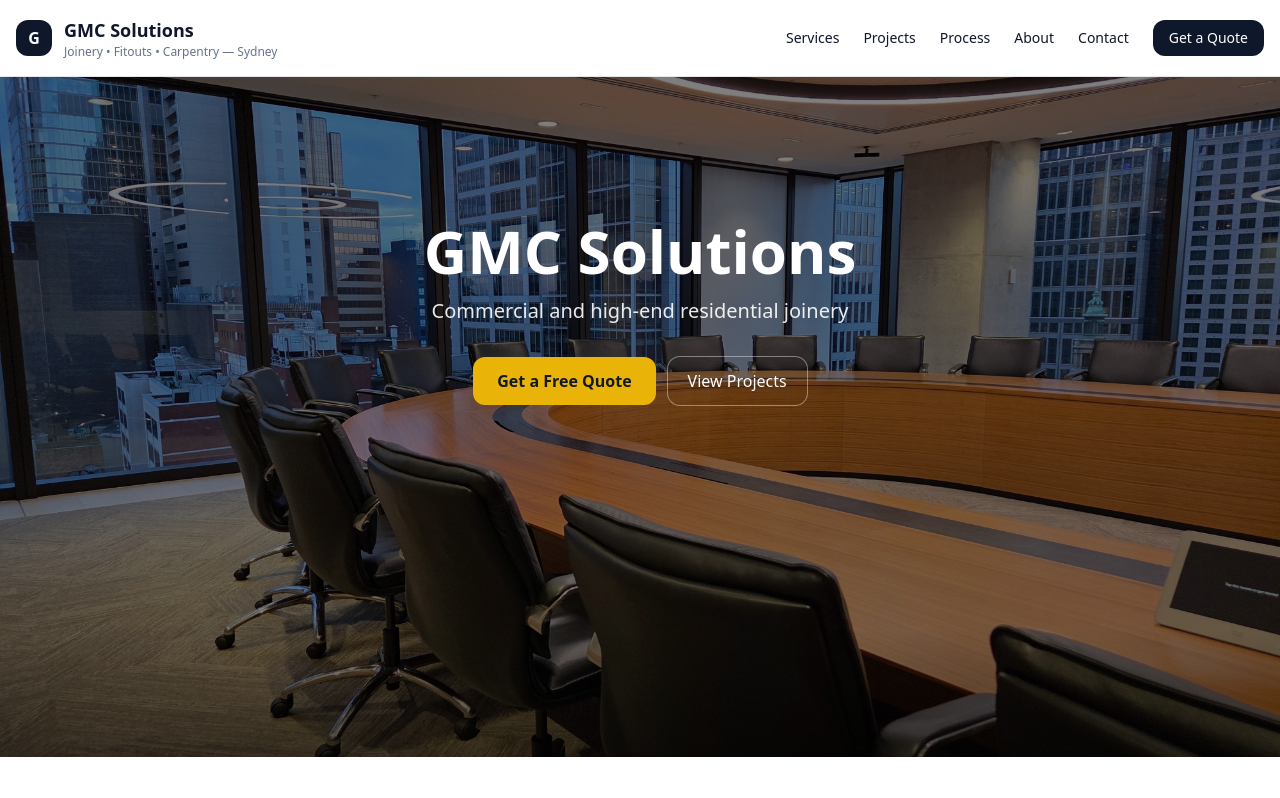
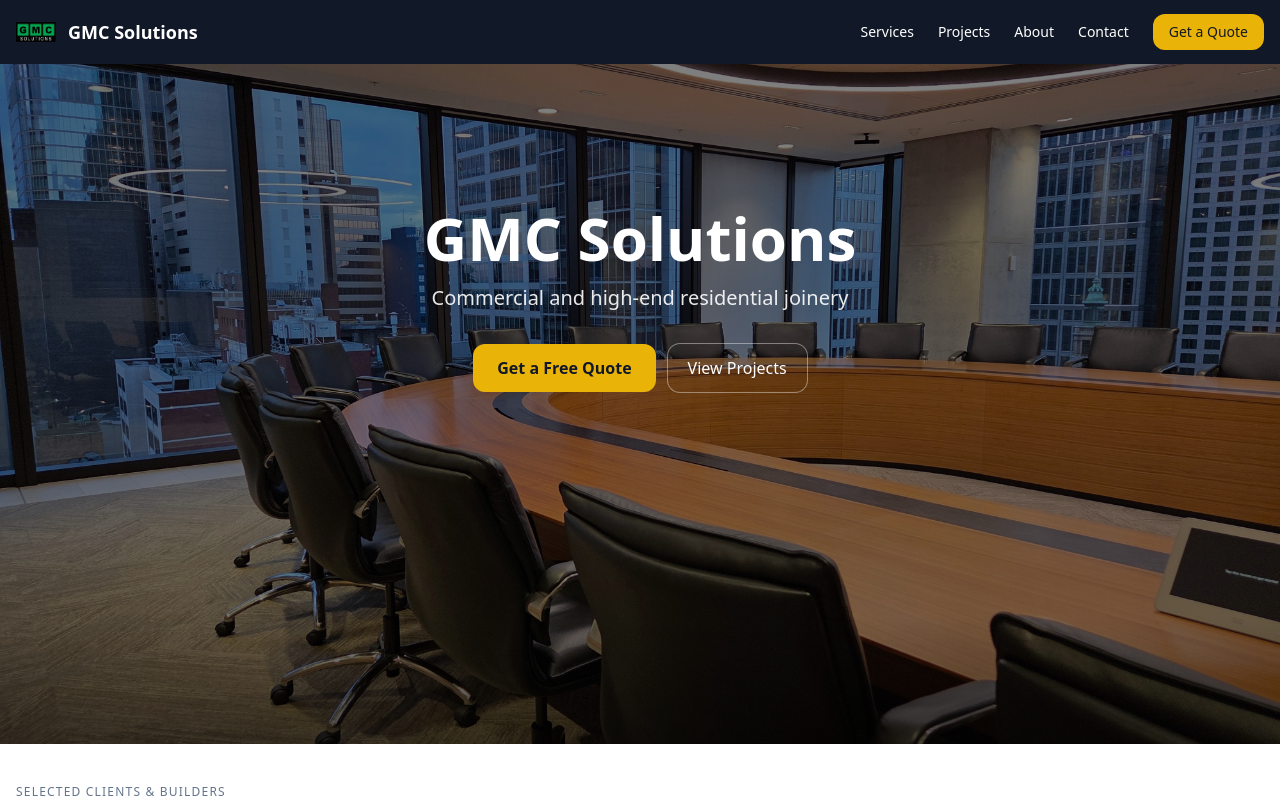
Before and after one commit to GMCandres/GMC, a React (Vite) app: page / in a window 1280 px wide. Shown: the top 798 px of the page. Built offline with nearby package versions, Linux system fonts and the light colour scheme.

Commit message:
Update Header.jsx

```diff
--- a/src/components/Header.jsx
+++ b/src/components/Header.jsx
@@ -1,21 +1,40 @@
+import React from 'react'
+import logo from '../assets/logo.png'
+
 export default function Header() {
   return (
-    <header className="sticky top-0 z-50 bg-white/90 backdrop-blur border-b">
-      <div className="mx-auto max-w-7xl px-4 py-4 flex items-center justify-between">
+    <header className="sticky top-0 z-50 bg-gray-900 text-white">
+      <div className="mx-auto max-w-7xl px-4 py-3 flex items-center justify-between">
+        {/* Logo + nombre */}
         <div className="flex items-center gap-3">
-          <div className="h-9 w-9 rounded-xl bg-slate-900 text-white grid place-items-center font-bold">G</div>
-          <div className="leading-tight">
-            <p className="font-semibold text-lg">GMC Solutions</p>
-            <p className="text-xs text-slate-500">Joinery • Fitouts • Carpentry — Sydney</p>
-          </div>
+          <img
+            src={logo}
+            alt="GMC Solutions logo"
+            className="h-10 w-10 object-contain"
+          />
+          <span className="font-semibold text-lg">GMC Solutions</span>
         </div>
+
+        {/* Navegación */}
         <nav className="hidden md:flex items-center gap-6 text-sm">
-          <a href="#services" className="hover:text-slate-600">Services</a>
-          <a href="#projects" className="hover:text-slate-600">Projects</a>
-          <a href="#process" className="hover:text-slate-600">Process</a>
-          <a href="#about" className="hover:text-slate-600">About</a>
-          <a href="#contact" className="hover:text-slate-600">Contact</a>
-          <a href="#quote" className="rounded-xl bg-slate-900 text-white px-4 py-2 hover:bg-slate-800">Get a Quote</a>
+          <a href="#services" className="hover:text-yellow-400 transition">
+            Services
+          </a>
+          <a href="#projects" className="hover:text-yellow-400 transition">
+            Projects
+          </a>
+          <a href="#about" className="hover:text-yellow-400 transition">
+            About
+          </a>
+          <a href="#contact" className="hover:text-yellow-400 transition">
+            Contact
+          </a>
+          <a
+            href="#quote"
+            className="rounded-xl bg-yellow-500 text-gray-900 px-4 py-2 font-medium hover:bg-yellow-400 transition"
+          >
+            Get a Quote
+          </a>
         </nav>
       </div>
     </header>
```
